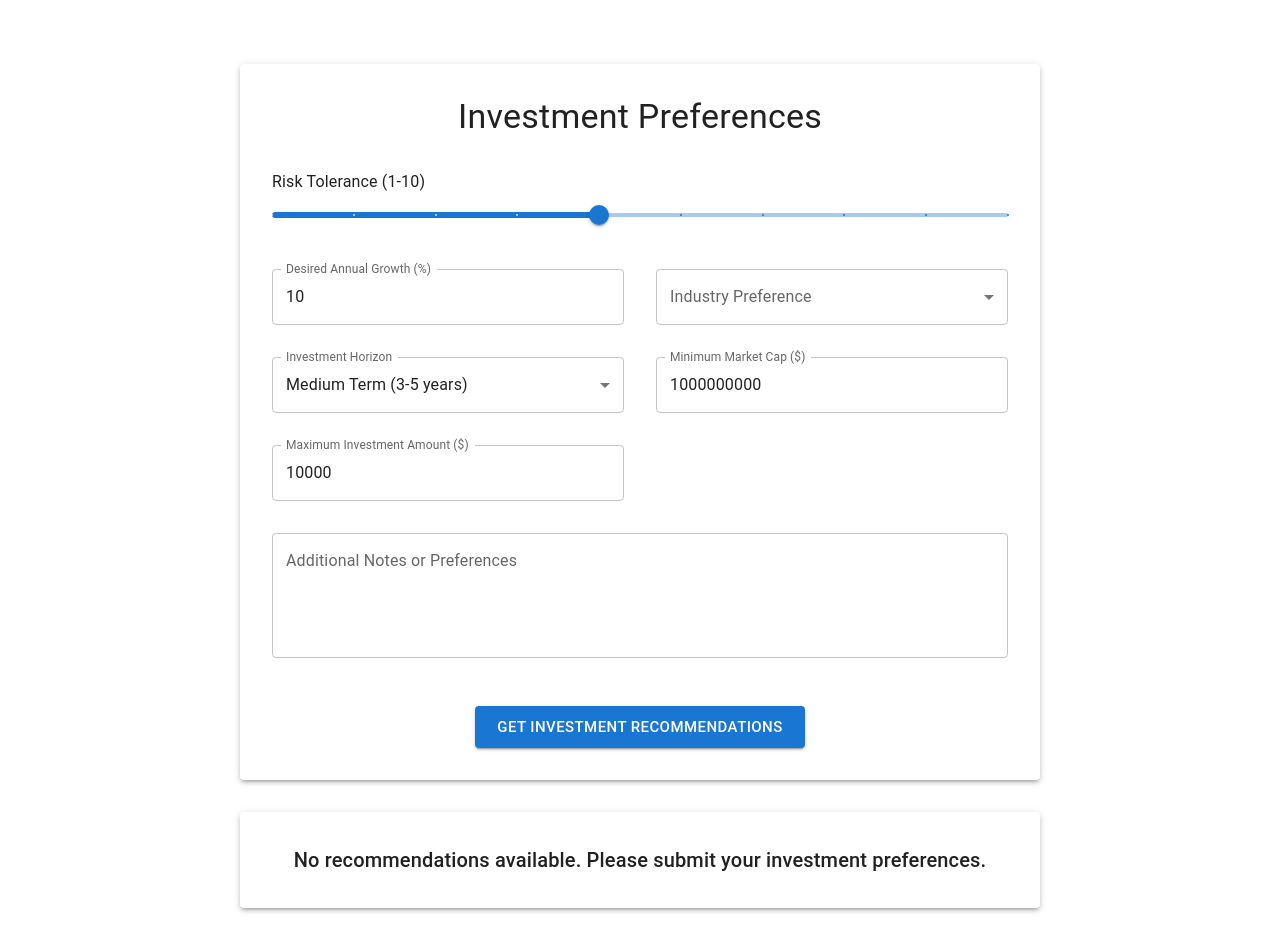
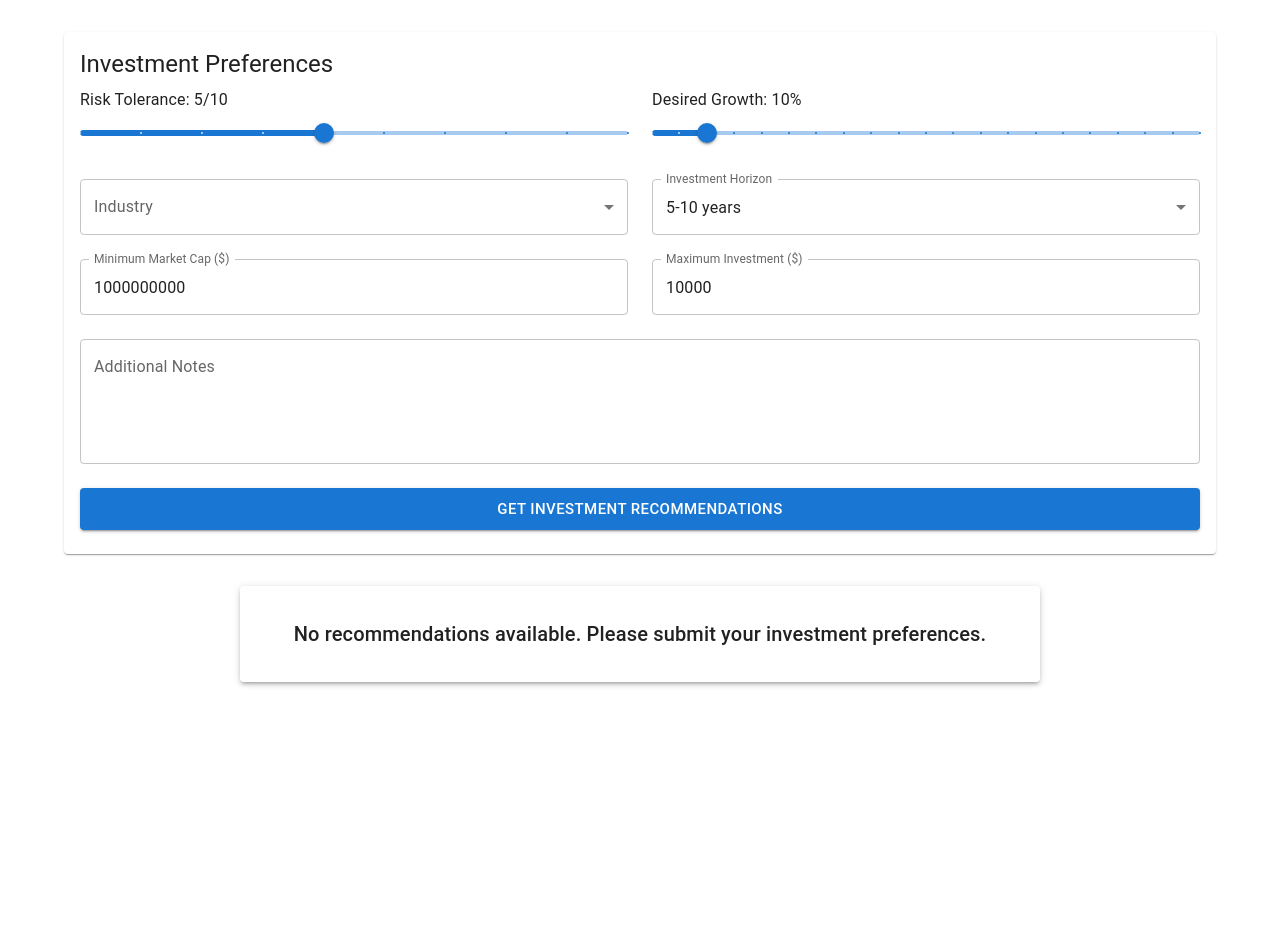
Before and after one commit to matt94856/AI-Tool, a React (Vite) app: page / in a window 1280 px wide. After the commit the page ends 800 px from the top, so only its background shows below. Built offline with nearby package versions, Linux system fonts and the light colour scheme; the HTML template or start-up script is replaced by a standard one.

Commit message:
Add files via upload

```diff
--- a/src/components/InvestmentPreferences.jsx
+++ b/src/components/InvestmentPreferences.jsx
@@ -1,86 +1,142 @@
 import React, { useState } from 'react';
-import { Box, Typography, Slider, TextField, Button, FormControl, InputLabel, Select, MenuItem, Paper, Grid } from '@mui/material';
+import {
+  Box,
+  Button,
+  Card,
+  CardContent,
+  FormControl,
+  FormHelperText,
+  InputLabel,
+  MenuItem,
+  Select,
+  Slider,
+  TextField,
+  Typography,
+  Grid,
+} from '@mui/material';
+
+const industries = [
+  'technology',
+  'healthcare',
+  'finance',
+  'energy',
+  'consumer',
+  'industrial',
+  'materials',
+  'utilities',
+  'realestate',
+  'telecommunications'
+];
 
 const InvestmentPreferences = ({ onSubmit }) => {
-  const [preferences, setPreferences] = useState({
-    riskTolerance: 5, // 1-10 scale
-    desiredGrowth: 10, // percentage
+  const [formData, setFormData] = useState({
+    riskTolerance: 5,
+    desiredGrowth: 10,
     industry: '',
-    investmentHorizon: 'medium', // short, medium, long
-    minMarketCap: 1000000000, // 1B default
+    minMarketCap: 1000000000,
     maxInvestment: 10000,
+    investmentHorizon: '5-10 years',
     additionalNotes: ''
   });
 
-  const handleChange = (field) => (event) => {
-    setPreferences({
-      ...preferences,
-      [field]: event.target.value
-    });
-  };
+  const [errors, setErrors] = useState({});
 
-  const handleSliderChange = (field) => (event, newValue) => {
-    setPreferences({
-      ...preferences,
-      [field]: newValue
-    });
+  const validateForm = () => {
+    const newErrors = {};
+    if (!formData.industry) {
+      newErrors.industry = 'Please select an industry';
+    }
+    if (formData.desiredGrowth < 0 || formData.desiredGrowth > 100) {
+      newErrors.desiredGrowth = 'Growth must be between 0 and 100';
+    }
+    if (formData.minMarketCap < 0) {
+      newErrors.minMarketCap = 'Market cap must be positive';
+    }
+    if (formData.maxInvestment < 0) {
+      newErrors.maxInvestment = 'Investment amount must be positive';
+    }
+    setErrors(newErrors);
+    return Object.keys(newErrors).length === 0;
   };
 
   const handleSubmit = (e) => {
     e.preventDefault();
-    onSubmit(preferences);
+    if (validateForm()) {
+      console.log('Submitting form data:', formData);
+      onSubmit(formData);
+    }
+  };
+
+  const handleChange = (field) => (event) => {
+    const value = event.target.value;
+    setFormData(prev => ({
+      ...prev,
+      [field]: value
+    }));
+  };
+
+  const handleSliderChange = (field) => (event, newValue) => {
+    setFormData(prev => ({
+      ...prev,
+      [field]: newValue
+    }));
   };
 
   return (
-    <Paper elevation={3} sx={{ p: 4, maxWidth: 800, mx: 'auto', mt: 4 }}>
-      <Typography variant="h4" gutterBottom align="center" sx={{ mb: 4 }}>
+    <Card sx={{ mb: 4 }}>
+      <CardContent>
+        <Typography variant="h5" component="h2" gutterBottom>
           Investment Preferences
         </Typography>
-
-      <form onSubmit={handleSubmit}>
-        <Grid container spacing={4}>
-          <Grid item xs={12}>
-            <Typography gutterBottom>Risk Tolerance (1-10)</Typography>
+        <Box component="form" onSubmit={handleSubmit} noValidate>
+          <Grid container spacing={3}>
+            <Grid item xs={12} md={6}>
+              <Typography gutterBottom>
+                Risk Tolerance: {formData.riskTolerance}/10
+              </Typography>
               <Slider
-              value={preferences.riskTolerance}
+                value={formData.riskTolerance}
                 onChange={handleSliderChange('riskTolerance')}
                 min={1}
                 max={10}
+                step={1}
                 marks
                 valueLabelDisplay="auto"
               />
             </Grid>
 
             <Grid item xs={12} md={6}>
-            <TextField
-              fullWidth
-              label="Desired Annual Growth (%)"
-              type="number"
-              value={preferences.desiredGrowth}
-              onChange={handleChange('desiredGrowth')}
-              InputProps={{ inputProps: { min: 0, max: 100 } }}
+              <Typography gutterBottom>
+                Desired Growth: {formData.desiredGrowth}%
+              </Typography>
+              <Slider
+                value={formData.desiredGrowth}
+                onChange={handleSliderChange('desiredGrowth')}
+                min={0}
+                max={100}
+                step={5}
+                marks
+                valueLabelDisplay="auto"
               />
             </Grid>
 
             <Grid item xs={12} md={6}>
-            <FormControl fullWidth>
-              <InputLabel>Industry Preference</InputLabel>
+              <FormControl fullWidth error={!!errors.industry}>
+                <InputLabel>Industry</InputLabel>
                 <Select
-                value={preferences.industry}
+                  value={formData.industry}
                   onChange={handleChange('industry')}
-                label="Industry Preference"
+                  label="Industry"
                 >
-                <MenuItem value="">Any Industry</MenuItem>
-                <MenuItem value="technology">Technology</MenuItem>
-                <MenuItem value="healthcare">Healthcare</MenuItem>
-                <MenuItem value="finance">Finance</MenuItem>
-                <MenuItem value="energy">Energy</MenuItem>
-                <MenuItem value="consumer">Consumer Goods</MenuItem>
-                <MenuItem value="industrial">Industrial</MenuItem>
-                <MenuItem value="materials">Materials</MenuItem>
-                <MenuItem value="utilities">Utilities</MenuItem>
-                <MenuItem value="realestate">Real Estate</MenuItem>
+                  {industries.map((industry) => (
+                    <MenuItem key={industry} value={industry}>
+                      {industry.charAt(0).toUpperCase() + industry.slice(1)}
+                    </MenuItem>
+                  ))}
                 </Select>
+                {errors.industry && (
+                  <FormHelperText>{errors.industry}</FormHelperText>
+                )}
               </FormControl>
             </Grid>
 
@@ -88,13 +144,14 @@ const InvestmentPreferences = ({ onSubmit }) => {
               <FormControl fullWidth>
                 <InputLabel>Investment Horizon</InputLabel>
                 <Select
-                value={preferences.investmentHorizon}
+                  value={formData.investmentHorizon}
                   onChange={handleChange('investmentHorizon')}
                   label="Investment Horizon"
                 >
-                <MenuItem value="short">Short Term (1-2 years)</MenuItem>
-                <MenuItem value="medium">Medium Term (3-5 years)</MenuItem>
-                <MenuItem value="long">Long Term (5+ years)</MenuItem>
+                  <MenuItem value="1-3 years">1-3 years</MenuItem>
+                  <MenuItem value="3-5 years">3-5 years</MenuItem>
+                  <MenuItem value="5-10 years">5-10 years</MenuItem>
+                  <MenuItem value="10+ years">10+ years</MenuItem>
                 </Select>
               </FormControl>
             </Grid>
@@ -104,51 +161,58 @@ const InvestmentPreferences = ({ onSubmit }) => {
                 fullWidth
                 label="Minimum Market Cap ($)"
                 type="number"
-              value={preferences.minMarketCap}
+                value={formData.minMarketCap}
                 onChange={handleChange('minMarketCap')}
-              InputProps={{ inputProps: { min: 0 } }}
+                error={!!errors.minMarketCap}
+                helperText={errors.minMarketCap}
+                InputProps={{
+                  inputProps: { min: 0 }
+                }}
               />
             </Grid>
 
             <Grid item xs={12} md={6}>
               <TextField
                 fullWidth
-              label="Maximum Investment Amount ($)"
+                label="Maximum Investment ($)"
                 type="number"
-              value={preferences.maxInvestment}
+                value={formData.maxInvestment}
                 onChange={handleChange('maxInvestment')}
-              InputProps={{ inputProps: { min: 0 } }}
+                error={!!errors.maxInvestment}
+                helperText={errors.maxInvestment}
+                InputProps={{
+                  inputProps: { min: 0 }
+                }}
               />
             </Grid>
 
             <Grid item xs={12}>
               <TextField
                 fullWidth
-              label="Additional Notes or Preferences"
+                label="Additional Notes"
                 multiline
                 rows={4}
-              value={preferences.additionalNotes}
+                value={formData.additionalNotes}
                 onChange={handleChange('additionalNotes')}
                 placeholder="Any specific requirements or preferences..."
               />
             </Grid>
 
             <Grid item xs={12}>
-            <Box display="flex" justifyContent="center" mt={2}>
               <Button
                 type="submit"
                 variant="contained"
                 color="primary"
                 size="large"
-                sx={{ minWidth: 200 }}
+                fullWidth
               >
                 Get Investment Recommendations
               </Button>
-            </Box>
             </Grid>
           </Grid>
-      </form>
-    </Paper>
+        </Box>
+      </CardContent>
+    </Card>
   );
 };
 
```
Lines whose indentation alone changed are shown as unchanged.
